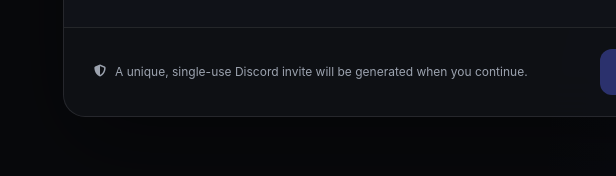
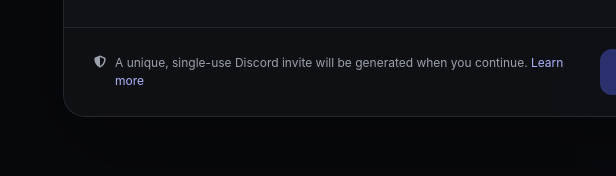
Before and after one commit to intensed-dev/link, a plain HTML site: page discord/index.html in a window 1280 px wide. Shown: the part 624-800 px from the top of the page, 217-833 px from the left. Drawn offline with Linux system fonts and the light colour scheme.

Commit message:
Add 'Learn more' link to Discord invite message

```diff
--- a/discord/index.html
+++ b/discord/index.html
@@ -320,7 +320,7 @@
       <footer class="footer">
         <div class="note">
           <i class="fa-solid fa-shield-halved" aria-hidden="true"></i>
-          <span>A unique, single-use Discord invite will be generated when you continue.</span>
+          <span>A unique, single-use Discord invite will be generated when you continue. <a href="/learn_more">Learn more</a></span>
         </div>
 
         <button id="joinButton" type="button" disabled>
```
